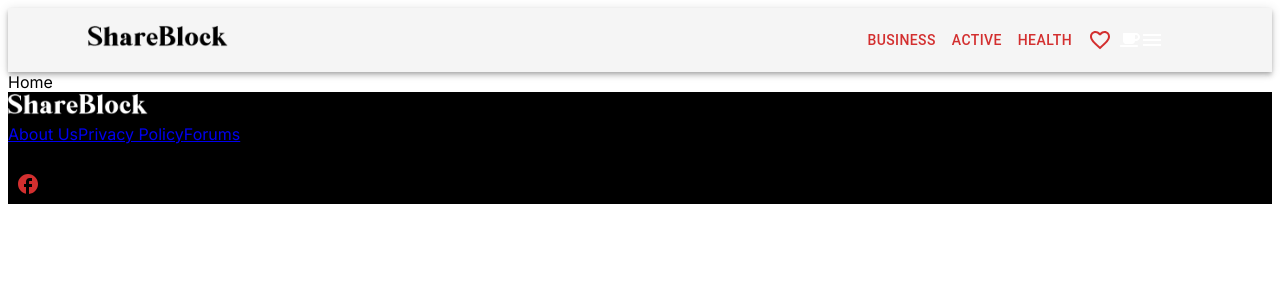
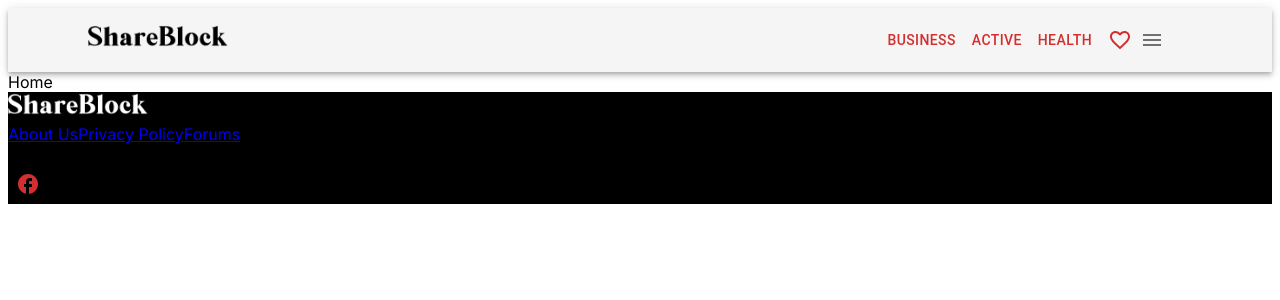
Before and after one commit to marianabalanchuk/blog-project, a React (Create React App) app: page / in a window 1280 px wide. Shown: the top 300 px of the page. Built offline with nearby package versions, Linux system fonts and the light colour scheme.

Commit message:
styled footer, added brands fontawesome icons

```diff
--- a/src/container/Header/Header.tsx
+++ b/src/container/Header/Header.tsx
@@ -7,8 +7,6 @@
 import './Header.scss'
 import Logo from 'components/Logo/Logo'
 import Menu from 'components/Menu/Menu'
-import { FontAwesomeIcon } from '@fortawesome/react-fontawesome'
-import { faCoffee } from '@fortawesome/free-solid-svg-icons'
 
 type Props = {}
 const Header = (props: Props) => {
@@ -18,12 +16,10 @@
                 <Toolbar>
                     <Logo image="images/logo_black.png" />
                     <Menu />
-                    <FontAwesomeIcon icon={faCoffee} />
 
                     <IconButton
                         size="large"
                         edge="start"
-                        color="inherit"
                         aria-label="menu"
                         sx={{ mr: 2 }}
                     >
```
